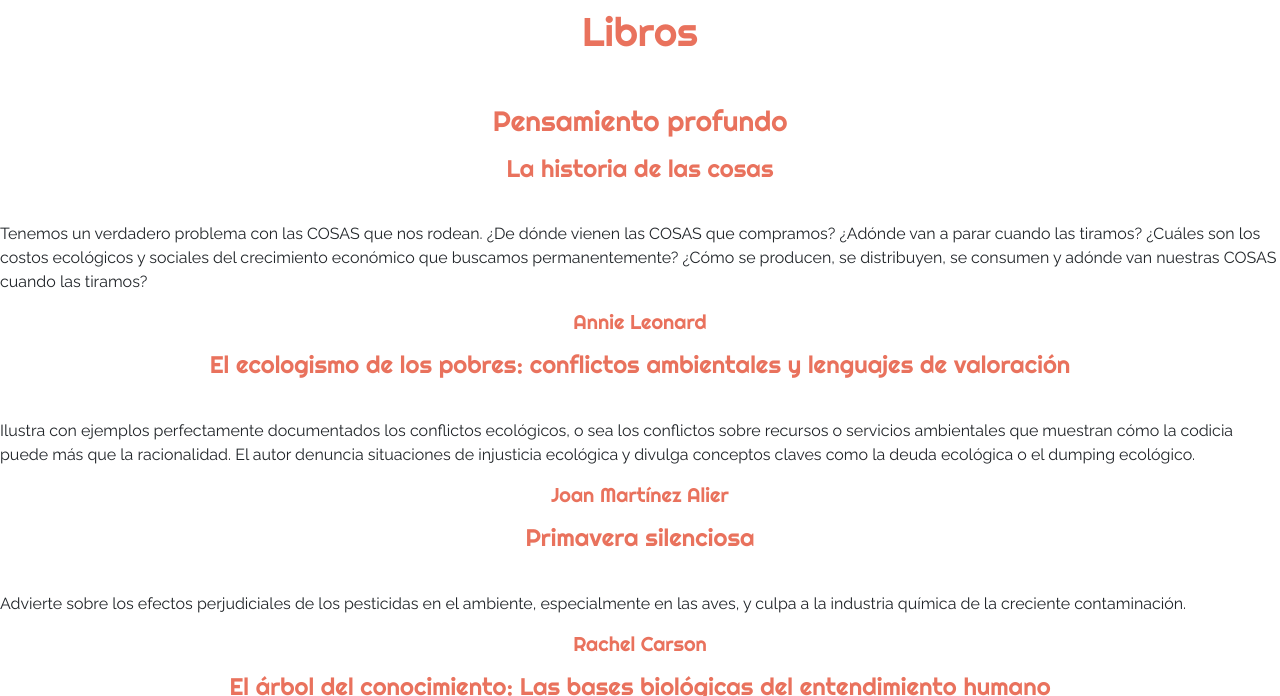
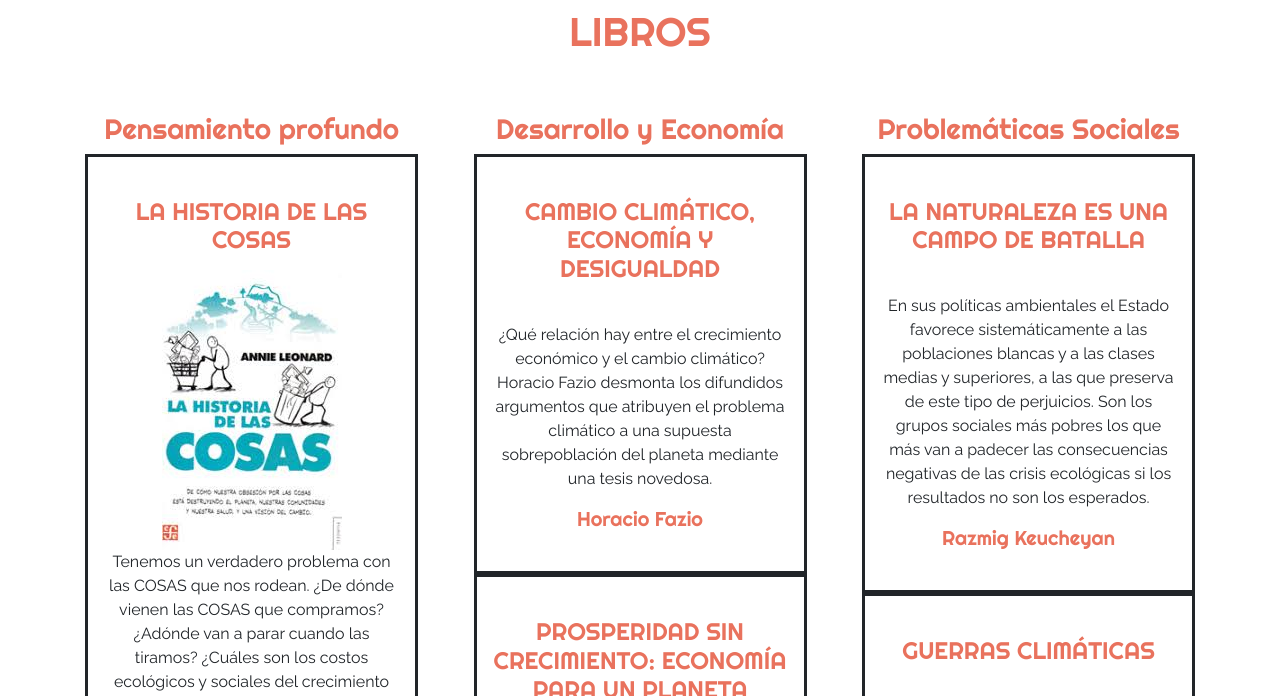
Before and after one commit to Celitadg/conscientecolectivo, a website: page libros.html in a window 1280 px wide. Shown: the part 104-800 px from the top of the page. Drawn offline with nearby package versions, Linux system fonts and the light colour scheme.

Commit message:
Empezando a dar forma a libros

```diff
--- a/libros.html
+++ b/libros.html
@@ -66,13 +66,15 @@
             </div>
         </nav>
     </header>
-    <article>
+    <article id="libros">
+        <div class="container">
             <h2>Libros</h2>
+            <div class="libros">
                 <section>
                     <h3>Pensamiento profundo</h3>
                     <div>
                         <h4>La historia de las cosas</h4>
-                <img src="" alt="">
+                        <div class="img"><img src="img/libros/la historia de las cosas.jpeg" alt=""></div>
                         <p>Tenemos un verdadero problema con las COSAS que nos rodean. ¿De dónde vienen las COSAS que compramos? ¿Adónde van a parar cuando las tiramos? ¿Cuáles son los    costos ecológicos y sociales del crecimiento económico que buscamos permanentemente? ¿Cómo se producen, se distribuyen, se consumen y adónde van nuestras COSAS    cuando las tiramos?</p>
                         <h5>Annie Leonard</h5>
                     </div>
@@ -292,7 +294,7 @@
                         <img src="" alt="">
                         <p>El objetivo central de este artículo es analizar las bases, la plataforma y los principios de la pedagogía denominada Alfabetización Ecológica, para     referirse a la educación ambiental, desde la Ecología Profunda; y actuar en el aquí y ahora de nuestras complejas relaciones comunitarias con los sistemas  vivientes.</p>
                         <h5>José M. Aranda Sánchez</h5>
-                <a href="http://vip.ucaldas.edu.co/lunazul/index.php/english-version/91-coleccion-articulos-espanol/119-la-alfabetizacion-ecologica" target="_blank">Leer aquí</    a>
+                        <a href="http://vip.ucaldas.edu.co/lunazul/index.php/english-version/91-coleccion-articulos-espanol/119-la-alfabetizacion-ecologica" target="_blank">Leer aquí</a>
                     </div>
                 </section>
                 <section>
@@ -323,6 +325,8 @@
                         <h5>Maristella Svampa</h5>
                     </div>
                 </section>
+            </div>
+        </div>
     </article>
     <footer>
         <div class="container">
--- a/scss/style.scss
+++ b/scss/style.scss
@@ -101,6 +101,10 @@ li{
 
 div{
     &.proyectos{
+        margin-top: 9rem;
+        margin-bottom: 3rem;
+        padding-top: 2rem;
+        padding-bottom: 2rem;
         display: flex;
         .item1{
             padding-right: 3rem;
@@ -178,6 +182,18 @@ div{
         gap: 2rem;
         @media (max-width:768px){
             display: block;
+        }
+    }
+    &.libros{
+        display: grid;
+        grid-template-columns: repeat(3, 30%);
+        justify-content: space-between;
+        section{
+            text-align: center;
+            &>div{
+                border: solid;
+                padding: 2rem 1rem 2rem 1rem;
+            }
         }
     }
 }
@@ -339,4 +355,9 @@ article{
     &#logistica, &#recaudador-fondos, &#community-manager, &#editor-audiovisual, &#diseniador-grafico, &#asistente-twitter, &#investigador-politico{
         display: none;
     }
+    &#libros{
+        h2, h4{
+            text-transform: uppercase;
+        }
+    }
 }
```
Also changed, not shown: quienes-somos.html (+7 -7 lines), css/style.css, img/libros/la historia de las cosas.jpeg (added). Lines whose indentation alone changed are shown as unchanged.
